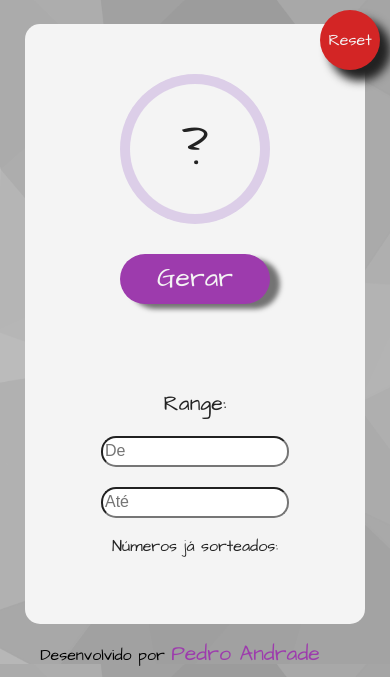
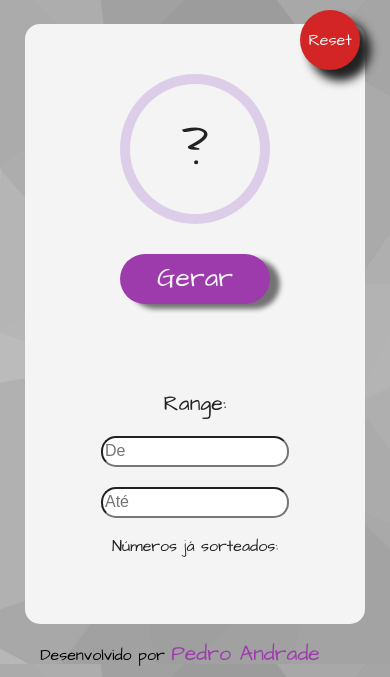
Before and after one commit to PedroAndradeOriginal/aleatoriando, a plain HTML site: page index.html in a window 390 px wide. Shown: the top 677 px of the page. Drawn offline with Linux system fonts and the light colour scheme.

Commit message:
Atualizar tela U640

```diff
--- a/style.css
+++ b/style.css
@@ -345,6 +345,12 @@ footer a:hover{
         font-size: 16pt;
     }
 
+    .botao-reset {
+        width: 60px;
+        top: 10px;
+        font-size: 12pt;
+    }
+
 
 }
 
@@ -431,22 +437,6 @@ footer a:hover{
         margin-top: 15px;
     }
 
-    .botao-reset {
-        position: fixed;
-        width: 60px;
-        height: 60px;
-        top: 10px;
-        right: 10px;
-        background-color: #d32525;
-        border-radius: 30px;
-        box-shadow: 10px 10px 10px 1px #222222;
-        color: #F4F4F4;
-        font-size: 12pt;
-        display: flex;
-        align-items: center;
-        justify-content: center;
-        text-decoration: none;
-    }
 }
 
 /*|------------------------//-------------------------|*/
```
